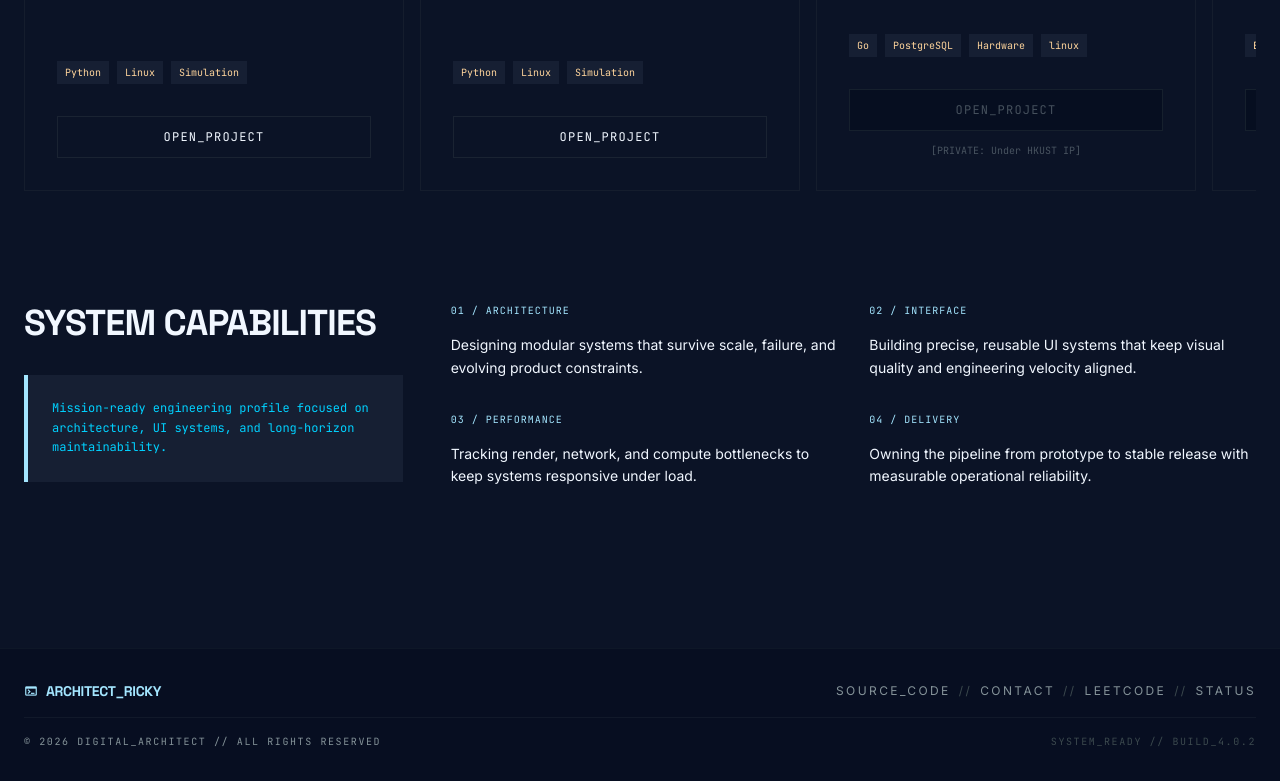
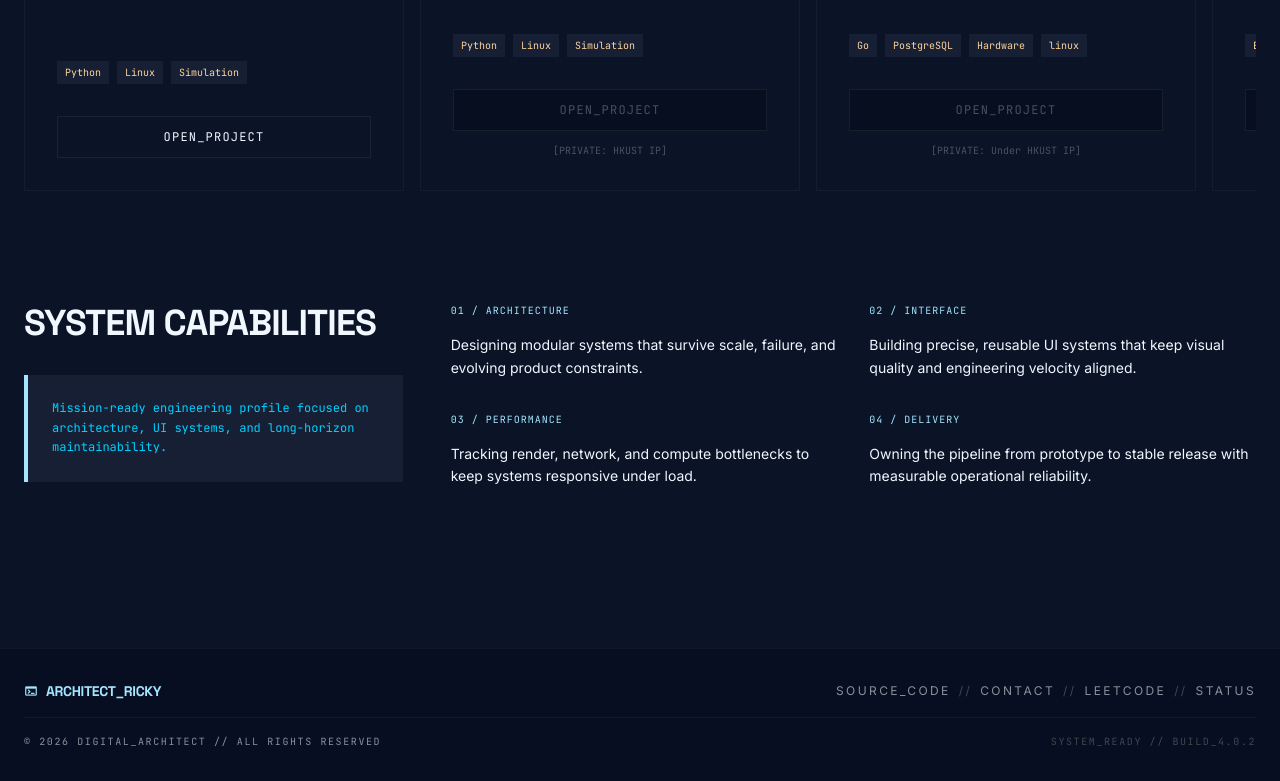
Before and after one commit to riggy420/riggy420.github.io, a React (Vite) app: page / in a window 1280 px wide. Shown: the part 1210-1991 px from the top of the page. Built offline with nearby package versions, Linux system fonts and the light colour scheme.

Commit message:
Fixed error

```diff
--- a/src/data/portfolio.ts
+++ b/src/data/portfolio.ts
@@ -24,6 +24,9 @@ export const projects: Project[] = [
     description: 'Monitoring the behavior of LoRaWAN devices in a large-scale deployment, with a focus on reliability and performance.',
     tags: ['Python', 'Linux', 'Simulation'],
     icon: 'analytics',
+    link: "#",
+    isPrivate: true,
+    privateReason: 'HKUST IP',
   },
   {
     id: 'PROJECT_fabrica',
```
Also changed, not shown: 2 other files (tests, documents, lock files or other folders).
